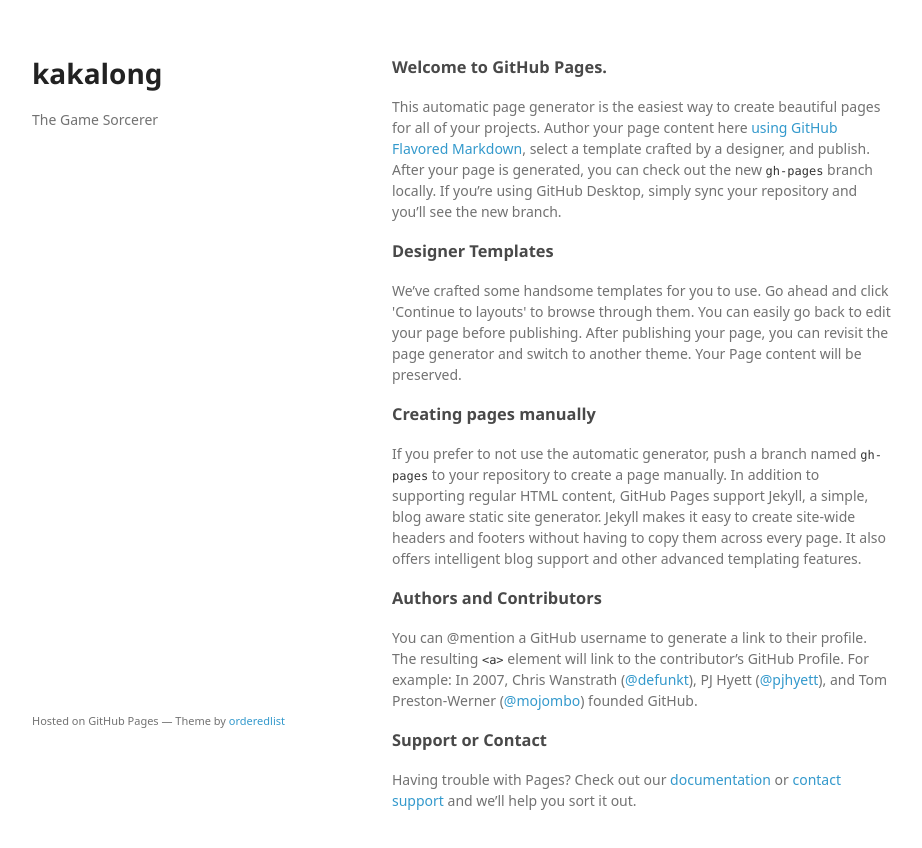
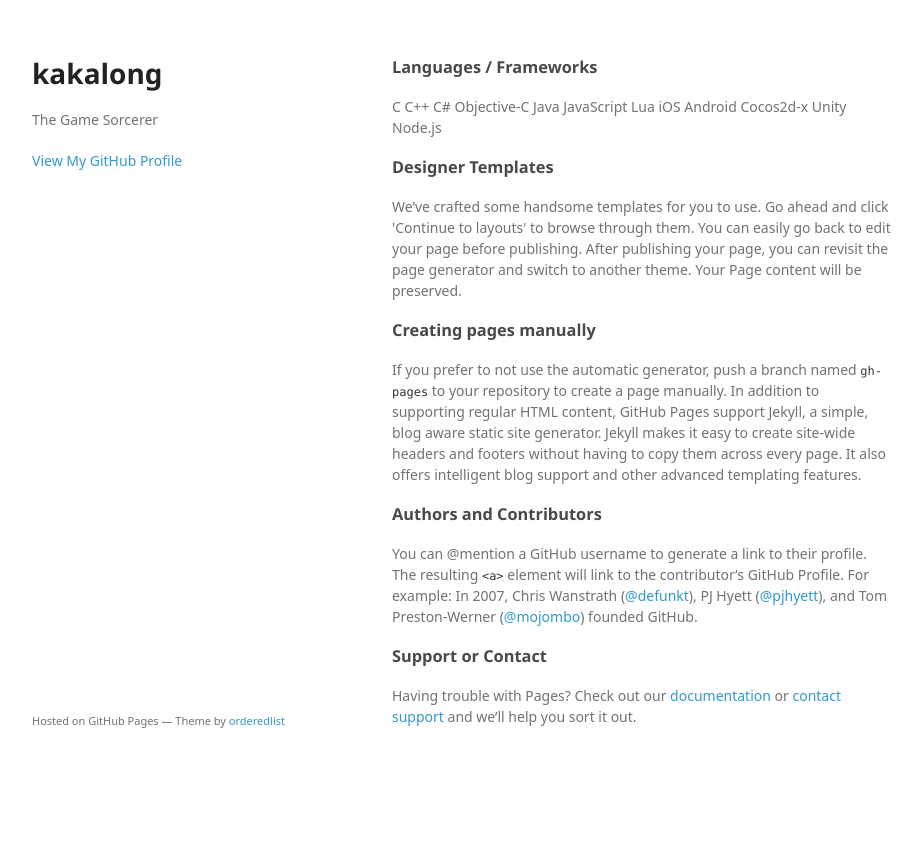
Before and after one commit to kakalong/kakalong.github.io, a plain HTML site: page index.html in a window 1280 px wide. Shown: the whole page, without its empty margins (178-1100 px from the left). After the commit the page ends 800 px from the top, so only its background shows below. Drawn offline with Linux system fonts and the light colour scheme; a web font is replaced by a local one.

Commit message:
Replace master branch with page content via GitHub

```diff
--- a/index.html
+++ b/index.html
@@ -17,12 +17,17 @@
       <header>
         <h1>kakalong</h1>
         <p>The Game Sorcerer</p>
+
+
+        <p class="view"><a href="https://github.com/kakalong">View My GitHub Profile</a></p>
+
       </header>
       <section>
         <h3>
-<a id="welcome-to-github-pages" class="anchor" href="#welcome-to-github-pages" aria-hidden="true"><span aria-hidden="true" class="octicon octicon-link"></span></a>Welcome to GitHub Pages.</h3>
+<a id="languages--frameworks" class="anchor" href="#languages--frameworks" aria-hidden="true"><span aria-hidden="true" class="octicon octicon-link"></span></a>Languages / Frameworks</h3>
 
-<p>This automatic page generator is the easiest way to create beautiful pages for all of your projects. Author your page content here <a href="https://guides.github.com/features/mastering-markdown/">using GitHub Flavored Markdown</a>, select a template crafted by a designer, and publish. After your page is generated, you can check out the new <code>gh-pages</code> branch locally. If you’re using GitHub Desktop, simply sync your repository and you’ll see the new branch.</p>
+<p>C C++ C# Objective-C Java JavaScript Lua
+iOS Android Cocos2d-x Unity Node.js </p>
 
 <h3>
 <a id="designer-templates" class="anchor" href="#designer-templates" aria-hidden="true"><span aria-hidden="true" class="octicon octicon-link"></span></a>Designer Templates</h3>
```
Also changed, not shown: params.json (+1 -1 lines).
